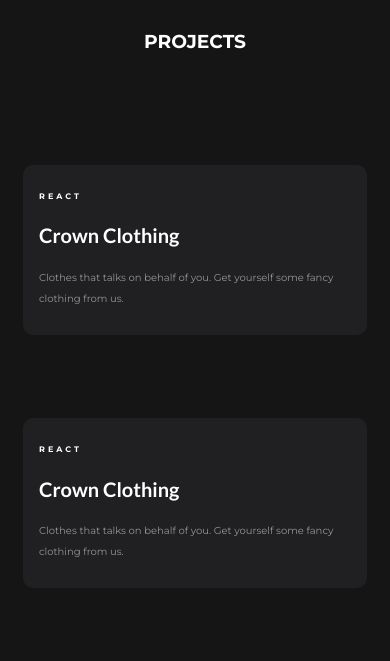
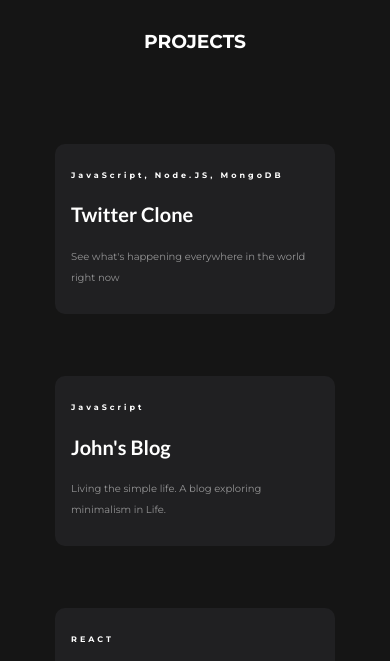
Before and after one commit to yash-278/webdev-portfolio, a website: page index.html in a window 390 px wide. Shown: the part 366-1027 px from the top of the page. Drawn offline with nearby package versions, Linux system fonts and the light colour scheme.

Commit message:
responsive bugs squashed

```diff
--- a/index.html
+++ b/index.html
@@ -101,29 +101,29 @@
         </div>
         <section data-index="0" class="project" id="project">
           <div class="project-main">
-            <a href="">
+            <a href="https://cloned-twitter.herokuapp.com/">
               <div class="project-container">
-                <h3 class="project-lang">REACT</h3>
-                <h2 class="project-title">Crown Clothing</h2>
+                <h3 class="project-lang">JavaScript, Node.JS, MongoDB</h3>
+                <h2 class="project-title">Twitter Clone</h2>
+                <p class="project-subs">See what's happening everywhere in the world right now</p>
+              </div>
+            </a>
+          </div>
+
+          <div class="project-main">
+            <a href="https://yash-278.github.io/responsive-blog">
+              <div class="project-container">
+                <h3 class="project-lang">JavaScript</h3>
+                <h2 class="project-title">John's Blog</h2>
                 <p class="project-subs">
-                  Clothes that talks on behalf of you. Get yourself some fancy clothing from us.
+                  Living the simple life. A blog exploring minimalism in Life.
                 </p>
               </div>
             </a>
           </div>
+
           <div class="project-main">
-            <a href="">
-              <div class="project-container">
-                <h3 class="project-lang">REACT</h3>
-                <h2 class="project-title">Crown Clothing</h2>
-                <p class="project-subs">
-                  Clothes that talks on behalf of you. Get yourself some fancy clothing from us.
-                </p>
-              </div>
-            </a>
-          </div>
-          <div class="project-main">
-            <a href="">
+            <a href="https://crwn-clothing-278.herokuapp.com/">
               <div class="project-container">
                 <h3 class="project-lang">REACT</h3>
                 <h2 class="project-title">Crown Clothing</h2>
--- a/public/css/styles.css
+++ b/public/css/styles.css
@@ -253,6 +253,12 @@
   align-items: center;
 }
 
+@media only screen and (max-width: 960px) {
+  .pages section {
+    height: 90vh;
+  }
+}
+
 /*
    Media Queries
    ========================================================================== */
@@ -303,9 +309,13 @@
   /* width: 100%; */
 }
 
+.project-main {
+  position: relative;
+  width: 80%;
+}
+
 a .project-container {
   background-color: #202022;
-  width: 90%;
   transition: all 0.3s ease;
   border-radius: 10px;
 }
@@ -390,7 +400,7 @@
 
 @media only screen and (max-width: 600px) {
   a .project-container {
-    width: 80%;
+    width: 100%;
   }
 
   .project-container {
```
